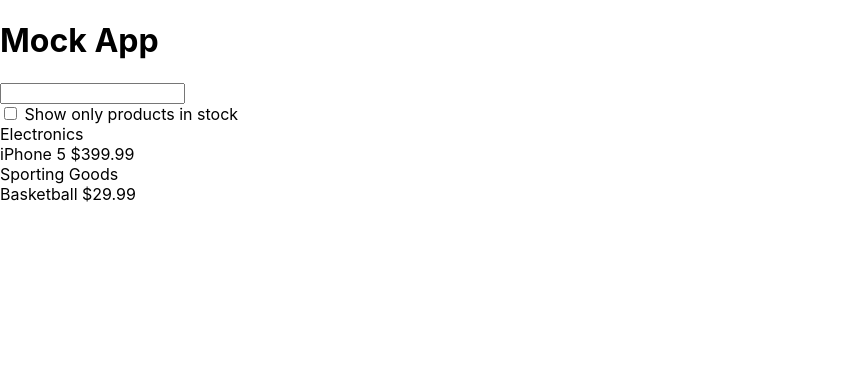
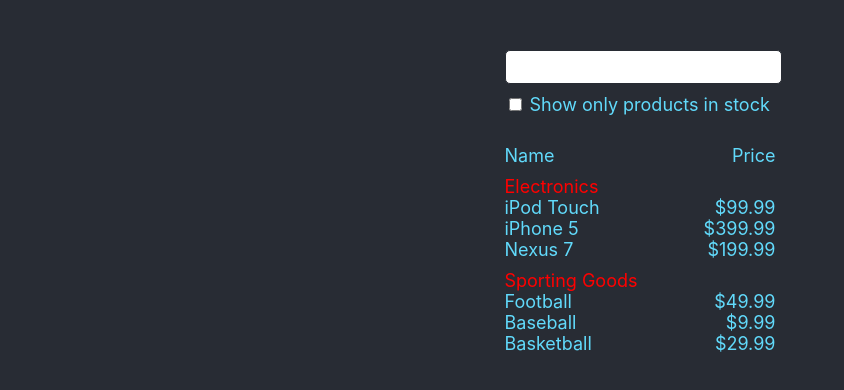
Before and after one commit to tasyurek/reactjs-mock-app, a React (Create React App) app: page / in a window 1280 px wide. Shown: the top 390 px of the page, without its empty margins (0-844 px from the left). Built offline with nearby package versions, Linux system fonts and the light colour scheme.

Commit message:
Fixed SearchBar & ProductTable

```diff
--- a/src/App.js
+++ b/src/App.js
@@ -1,11 +1,11 @@
 import React, { Component } from "react";
 import FilterableProductTable from "./FilterableProductTable";
+import "./index.css";
 
 class App extends Component {
   render() {
     return (
-      <div className="App">
-        <h1>Mock App</h1>
+      <div className="filterableProductTable">
         <FilterableProductTable />
       </div>
     );
--- a/src/FilterableProductTable.js
+++ b/src/FilterableProductTable.js
@@ -50,7 +50,6 @@
     return (
       <div>
         <SearchBar products={this.state.products} />
-        <ProductTable />
       </div>
     );
   }
--- a/src/ProductCategoryRow.js
+++ b/src/ProductCategoryRow.js
@@ -1,7 +1,7 @@
 import React from "react";
 
 function ProductCategoryRow(props) {
-  return <div>{props.category}</div>;
+  return <div className="productCategoryRow">{props.category}</div>;
 }
 
 export default ProductCategoryRow;
--- a/src/ProductRow.js
+++ b/src/ProductRow.js
@@ -2,8 +2,9 @@
 
 function ProductRow(props) {
   return (
-    <div>
-      {props.name} {props.price}
+    <div className="productRow">
+      <span>{props.name}</span>
+      <span>{props.price}</span>
     </div>
   );
 }
--- a/src/ProductTable.js
+++ b/src/ProductTable.js
@@ -4,20 +4,37 @@
 
 class ProductTable extends Component {
   render() {
-    if (this.props.products) {
-      var products = this.props.products.map(p => {
+    const electronics = this.props.products.map(p => {
+      if (p.category === "Electronics") {
         return (
-          <div>
+          <div key={Math.random()}>
             <ProductRow name={p.name} price={p.price} />
           </div>
         );
-      });
-    }
+      }
+      return null;
+    });
+    const sportingGoods = this.props.products.map(p => {
+      if (p.category === "Sporting Goods") {
+        return (
+          <div key={Math.random()}>
+            <ProductRow name={p.name} price={p.price} />
+          </div>
+        );
+      }
+      return null;
+    });
 
     return (
       <div>
-        <ProductCategoryRow category={this.props.category} />
-        {products}
+        <div className="productRow">
+          <span>Name</span>
+          <span>Price</span>
+        </div>
+        <ProductCategoryRow category="Electronics" />
+        {electronics}
+        <ProductCategoryRow category="Sporting Goods" />
+        {sportingGoods}
       </div>
     );
   }
--- a/src/SearchBar.js
+++ b/src/SearchBar.js
@@ -6,7 +6,7 @@
     super(props);
     this.state = {
       searchedText: "",
-      isCheck: false
+      checkStock: false
     };
   }
 
@@ -18,28 +18,28 @@
 
   handleCheckBox = e => {
     this.setState(state => ({
-      isCheck: !state.isCheck
+      checkStock: !state.checkStock
     }));
   };
 
   render() {
-    const sportingGoods = this.props.products.filter(
-      product =>
-        product.name.toLowerCase().includes(this.state.searchedText) &&
-        product.category === "Sporting Goods" &&
-        this.state.isCheck === product.stocked
-    );
-
-    const electronics = this.props.products.filter(
-      product =>
-        product.name.toLowerCase().includes(this.state.searchedText) &&
-        product.category === "Electronics" &&
-        this.state.isCheck === product.stocked
-    );
+    if (this.props.products.length) {
+      if (this.state.checkStock) {
+        var products = this.props.products.filter(
+          product =>
+            product.name.toLowerCase().includes(this.state.searchedText) &&
+            product.stocked
+        );
+      } else {
+        var products = this.props.products.filter(product =>
+          product.name.toLowerCase().includes(this.state.searchedText)
+        );
+      }
+    }
 
     return (
       <div>
-        <form>
+        <form className="searchBar">
           <div>
             <input type="text" onChange={this.handleChange} />
           </div>
@@ -50,8 +50,7 @@
             </label>
           </div>
         </form>
-        <ProductTable products={electronics} category="Electronics" />
-        <ProductTable products={sportingGoods} category="Sporting Goods" />
+        <ProductTable products={products} />
       </div>
     );
   }
--- a/src/index.css
+++ b/src/index.css
@@ -1,14 +1,44 @@
 body {
-  margin: 0;
+  margin: 20px;
   padding: 0;
   font-family: -apple-system, BlinkMacSystemFont, "Segoe UI", "Roboto", "Oxygen",
     "Ubuntu", "Cantarell", "Fira Sans", "Droid Sans", "Helvetica Neue",
     sans-serif;
   -webkit-font-smoothing: antialiased;
   -moz-osx-font-smoothing: grayscale;
+
+  background-color: #282c34;
+  color: #61dafb;
+  font-size: 18px;
 }
 
 code {
   font-family: source-code-pro, Menlo, Monaco, Consolas, "Courier New",
     monospace;
 }
+.filterableProductTable {
+  display: flex;
+  align-items: center;
+  justify-content: center;
+}
+.searchBar {
+  margin: 30px 0;
+}
+input[type="text"] {
+  width: 100%;
+  height: 30px;
+  border: 1px solid #282c34;
+  border-radius: 5px;
+  font-size: 20px;
+  margin-bottom: 10px;
+}
+
+.productCategoryRow {
+  color: red;
+  margin-top: 10px;
+}
+
+.productRow {
+  display: flex;
+  justify-content: space-between;
+}
```
